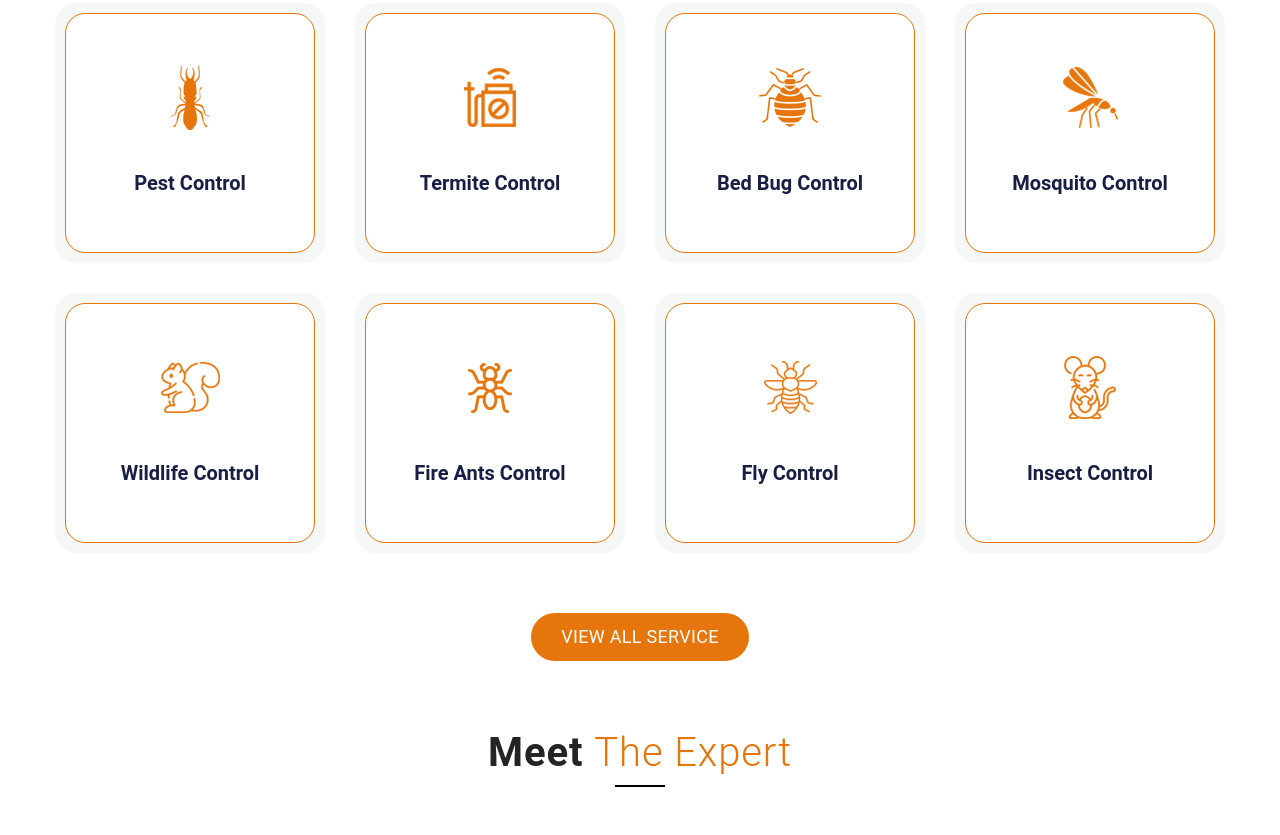
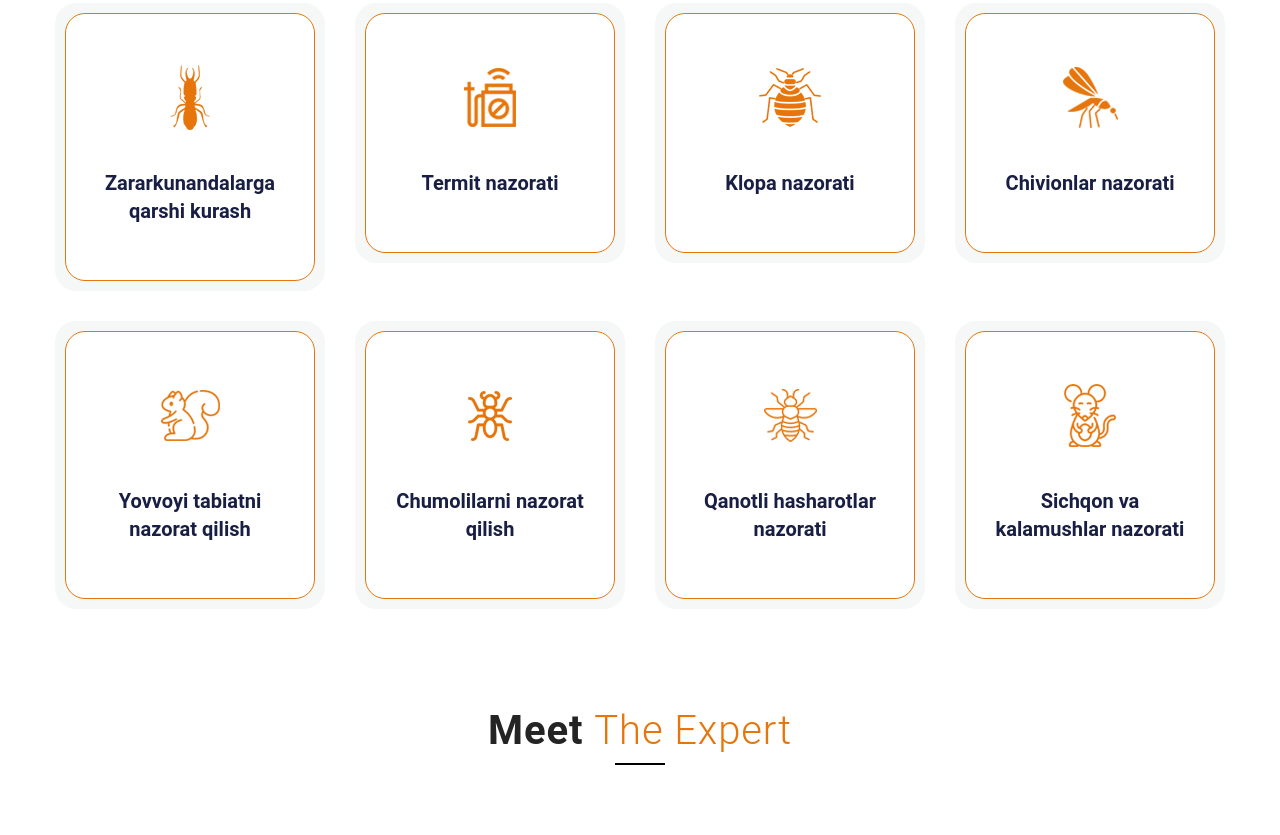
Before and after one commit to boburnimatullayev/dizinfeksiya, a plain HTML site: page index.html in a window 1280 px wide. Shown: the part 2021-2856 px from the top of the page. Drawn offline with Linux system fonts and the light colour scheme; some packages are replaced by stand-ins of ours; a web font is replaced by a local one.

Commit message:
qoshildi

```diff
--- a/index.html
+++ b/index.html
@@ -459,7 +459,7 @@
                             <div class="icon-box">
                                 <img src="img/resource/termite.png" alt="">
                             </div>
-                            <h5><a>Pest Control</a></h5>
+                            <h5><a>Zararkunandalarga qarshi kurash</a></h5>
 
                             <!-- <div class="link-box"><a href="fire-alarm.html">know more</a></div> -->
                         </div>
@@ -476,7 +476,7 @@
                             <div class="icon-box">
                                 <img src="img/resource/pest.png" alt="">
                             </div>
-                            <h5><a>Termite Control</a></h5>
+                            <h5><a>Termit nazorati</a></h5>
 
                             <!-- <div class="link-box"><a href="fire-alarm.html">know more</a></div> -->
                         </div>
@@ -493,7 +493,7 @@
                             <div class="icon-box">
                                 <img src="img/resource/bedbug.png" alt="">
                             </div>
-                            <h5><a> Bed Bug Control</a></h5>
+                            <h5><a>Klopa nazorati</a></h5>
 
                             <!-- <div class="link-box"><a href="fire-alarm.html">know more</a></div> -->
                         </div>
@@ -510,7 +510,7 @@
                             <div class="icon-box">
                                 <img src="img/resource/mosquito.png" alt="">
                             </div>
-                            <h5><a>Mosquito Control</a></h5>
+                            <h5><a>Chivionlar nazorati</a></h5>
 
                             <!-- <div class="link-box"><a href="fire-alarm.html">know more</a></div> -->
                         </div>
@@ -529,7 +529,7 @@
                             <div class="icon-box">
                                 <img src="img/resource/wildlife.png" alt="">
                             </div>
-                            <h5><a>Wildlife Control</a></h5>
+                            <h5><a>Yovvoyi tabiatni nazorat qilish</a></h5>
 
                             <!-- <div class="link-box"><a href="fire-alarm.html">know more</a></div> -->
                         </div>
@@ -546,7 +546,7 @@
                             <div class="icon-box">
                                 <img src="img/resource/ant.png" alt="">
                             </div>
-                            <h5><a>Fire Ants Control</a></h5>
+                            <h5><a>Chumolilarni nazorat qilish</a></h5>
 
                             <!-- <div class="link-box"><a href="fire-alarm.html">know more</a></div> -->
                         </div>
@@ -563,7 +563,7 @@
                             <div class="icon-box">
                                 <img src="img/resource/fly.png" alt="">
                             </div>
-                            <h5><a> Fly Control</a></h5>
+                            <h5><a>Qanotli hasharotlar nazorati </a></h5>
 
                             <!-- <div class="link-box"><a href="fire-alarm.html">know more</a></div> -->
                         </div>
@@ -580,7 +580,7 @@
                             <div class="icon-box">
                                 <img src="img/resource/rat.png" alt="">
                             </div>
-                            <h5><a>Insect Control</a></h5>
+                            <h5><a>Sichqon va kalamushlar nazorati</a></h5>
 
                             <!-- <div class="link-box"><a href="fire-alarm.html">know more</a></div> -->
                         </div>
@@ -588,9 +588,9 @@
                     <!-- Service Block -->
                 </div>
                 <!-- /col -->
-                <div class="col-md-12">
+                <!-- <div class="col-md-12">
                     <a href="#" class="theme-btn btn-lg">view all service</a>
-                </div>
+                </div> -->
 
             </div>
             <!-- /row -->
```
